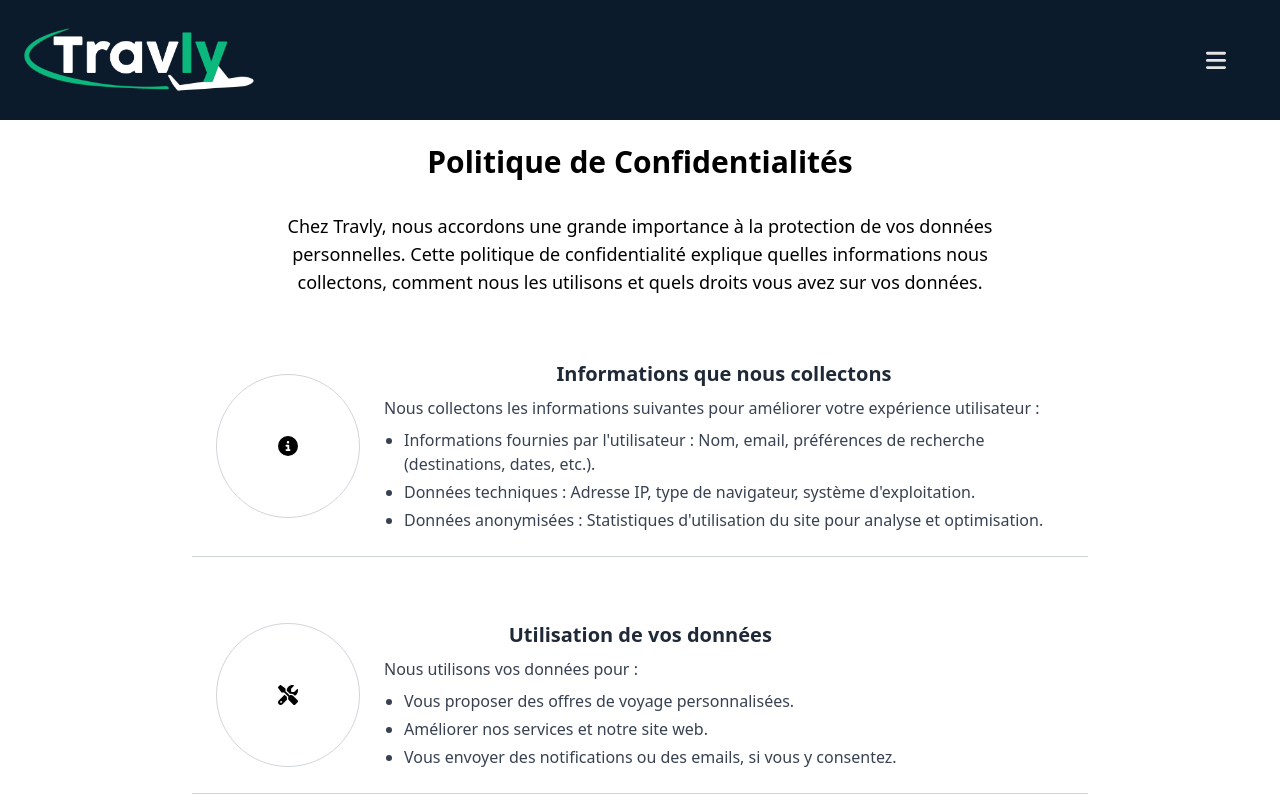
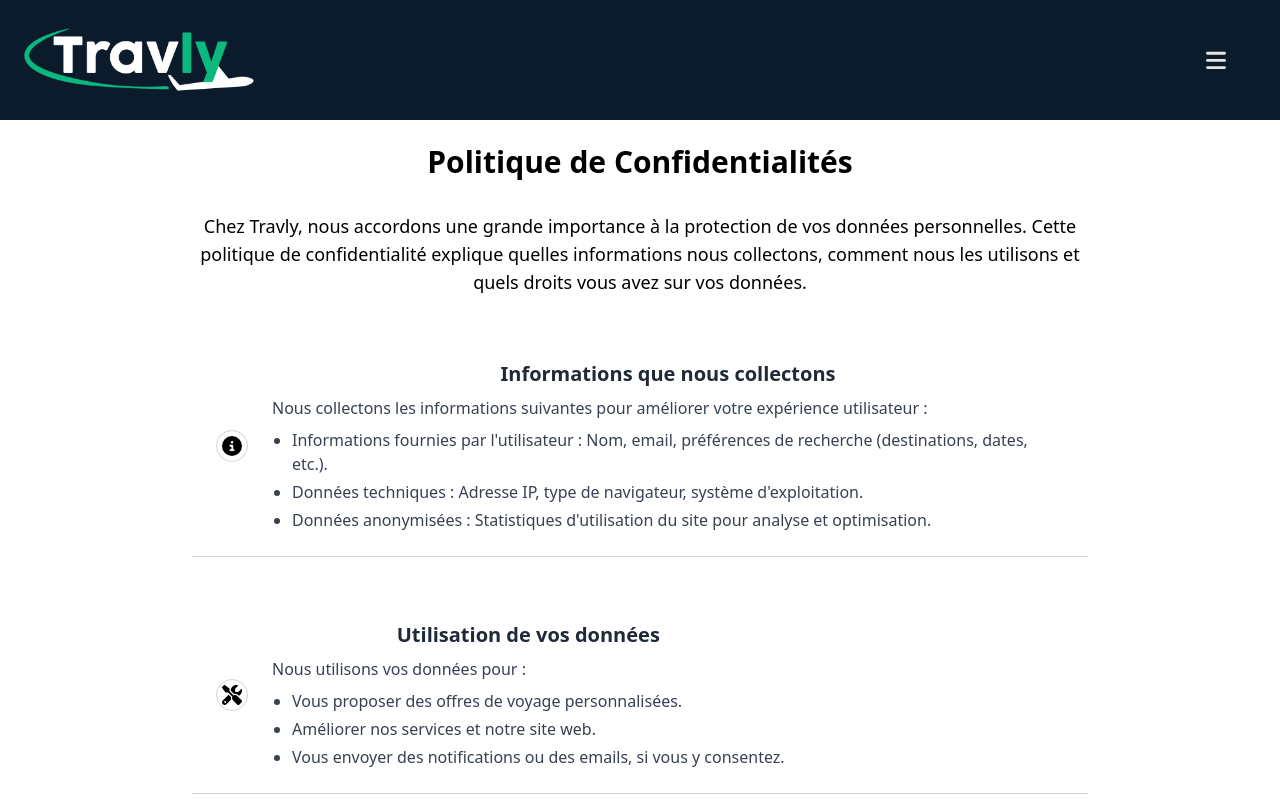
Before and after one commit to NassCT/travly, a React (Vite) app: page /Confidentialites in a window 1280 px wide. Shown: the top 800 px of the page. Built offline with nearby package versions, Linux system fonts and the light colour scheme.

Commit message:
icon size menaged

```diff
--- a/src/components/Confidentialites.jsx
+++ b/src/components/Confidentialites.jsx
@@ -9,7 +9,7 @@ function Confidentialites() {
         Politique de Confidentialités
       </h1>
 
-      <p className="text-center max-w-3xl mx-auto text-base sm:text-lg mt-8">
+      <p className="text-center max-w-4xl mx-auto text-base sm:text-lg mt-8">
         Chez Travly, nous accordons une grande importance à la protection de vos données personnelles. Cette politique de confidentialité explique quelles informations nous collectons, comment nous les utilisons et quels droits vous avez sur vos données.
       </p>
 
@@ -17,7 +17,7 @@ function Confidentialites() {
         <div className="max-w-4xl mx-auto space-y-10">
 
           <div className="border border-gray-300 p-6 rounded-lg flex flex-col sm:flex-row items-center space-y-4 sm:space-y-0 sm:space-x-6 md:rounded-none md:border-t-0 md:border-l-0 md:border-r-0 md:border-b">
-            <div className="flex-shrink-0 w-20 h-20 sm:w-36 sm:h-36 border border-gray-300 rounded-full flex items-center justify-center transition-transform duration-300 hover:scale-110 hover:shadow-lg">
+            <div className="flex-shrink-0 sm:w-[2rem] sm:h-[2rem] border border-gray-300 rounded-full flex items-center justify-center transition-transform duration-300 hover:scale-110 hover:shadow-lg">
                 <Icons iconName={"info"}/>
             </div>
             <div>
@@ -34,7 +34,7 @@ function Confidentialites() {
           </div>
 
           <div className="border border-gray-300 p-6 rounded-lg flex flex-col sm:flex-row items-center space-y-4 sm:space-y-0 sm:space-x-6 md:rounded-none md:border-t-0 md:border-l-0 md:border-r-0 md:border-b">
-            <div className="flex-shrink-0 w-20 h-20 sm:w-36 sm:h-36 border border-gray-300 rounded-full flex items-center justify-center transition-transform duration-300 hover:scale-110 hover:shadow-lg">
+            <div className="flex-shrink-0 sm:w-[2rem] sm:h-[2rem] border border-gray-300 rounded-full flex items-center justify-center transition-transform duration-300 hover:scale-110 hover:shadow-lg">
               <Icons iconName={"repair"}/>
             </div>
             <div>
@@ -49,7 +49,7 @@ function Confidentialites() {
           </div>
 
           <div className="border border-gray-300 p-6 rounded-lg flex flex-col sm:flex-row items-center space-y-4 sm:space-y-0 sm:space-x-6 md:rounded-none md:border-t-0 md:border-l-0 md:border-r-0 md:border-b">
-            <div className="flex-shrink-0 w-20 h-20 sm:w-36 sm:h-36 border border-gray-300 rounded-full flex items-center justify-center transition-transform duration-300 hover:scale-110 hover:shadow-lg">
+            <div className="flex-shrink-0 sm:w-[2rem] sm:h-[2rem]  border border-gray-300 rounded-full flex items-center justify-center transition-transform duration-300 hover:scale-110 hover:shadow-lg">
               <Icons iconName={"userlock"}/>
             </div>
             <div>
```
